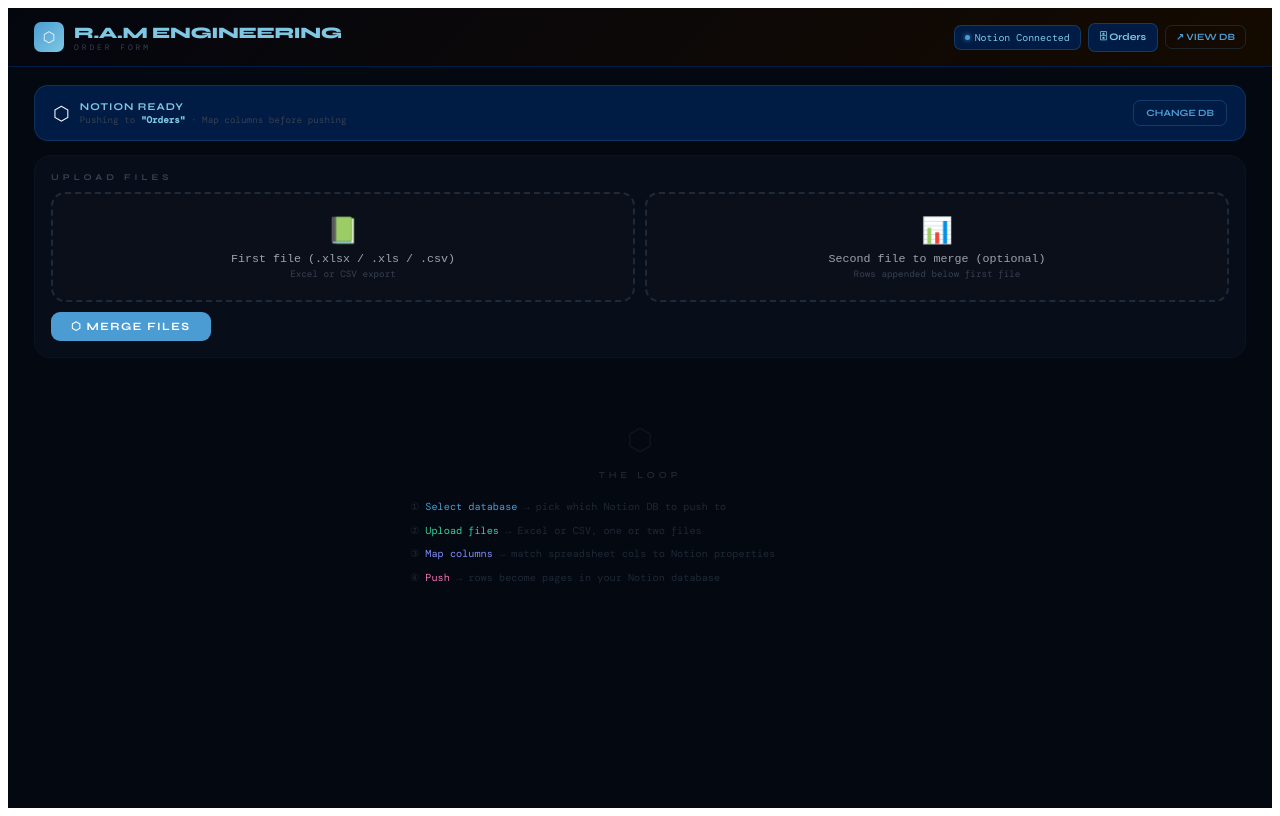
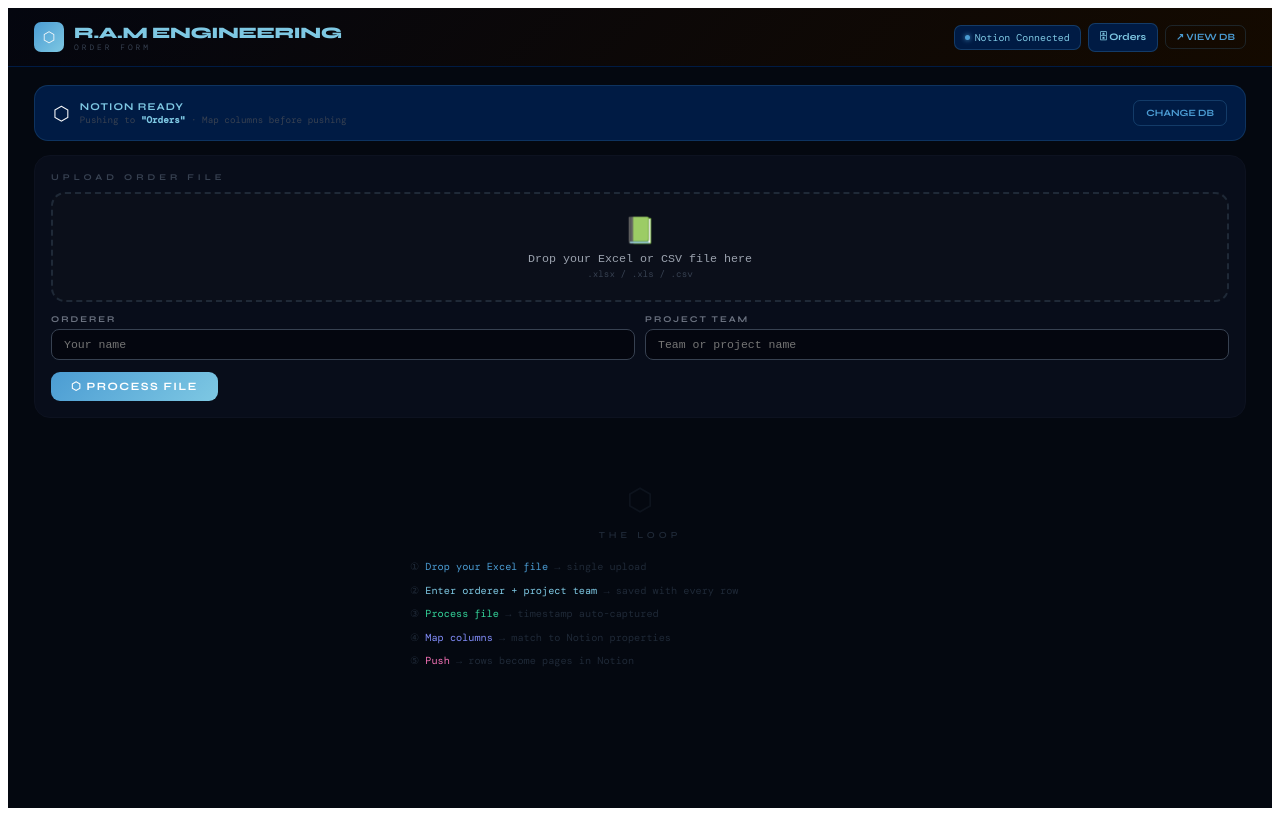
Before and after one commit to thomasvann/order-fusion, a React (Vite) app: page / in a window 1280 px wide. Built offline with nearby package versions, Linux system fonts and the light colour scheme; a web font is replaced by a local one.

Commit message:
single dropzone, timestamp, orderer, project team

```diff
--- a/src/App.jsx
+++ b/src/App.jsx
@@ -512,9 +512,13 @@
 // MAIN APP
 // ─────────────────────────────────────────────────────────────────────────────
 export default function App() {
-  // Files
+  // Files — single drop zone only
   const [file1, setFile1] = useState(null);
-  const [file2, setFile2] = useState(null);
+  const [uploadTimestamp, setUploadTimestamp] = useState(null);
+
+  // Order metadata
+  const [orderer, setOrderer] = useState("");
+  const [projectTeam, setProjectTeam] = useState("");
 
   // Parsed / merged data
   const [mergedData, setMergedData] = useState(null);
@@ -556,50 +560,41 @@
 
   // ── Parse & Merge ──
   const merge = useCallback(async () => {
-    if (!file1 && !file2) { setError("Upload at least one file."); return; }
+    if (!file1) { setError("Upload a file first."); return; }
     setLoading(true); setError(null); setColumnMapping(null);
     try {
-      let r1 = null, r2 = null;
-      if (file1) r1 = await parseFile(file1);
-      if (file2) r2 = await parseFile(file2);
+      const r1 = await parseFile(file1);
+      const hdrs = [...r1.headers, "Timestamp", "Orderer", "Project Team"];
 
-      const allHeaderSet = new Set();
-      if (r1) r1.headers.forEach((h) => allHeaderSet.add(h));
-      if (r2) r2.headers.forEach((h) => allHeaderSet.add(h));
-      const hdrs = [...allHeaderSet];
+      const ts = uploadTimestamp ? uploadTimestamp.toLocaleString() : new Date().toLocaleString();
 
-      const buildRows = (result, origin) => {
-        if (!result || !result.dataRows.length) return [];
-        return result.dataRows
-          .filter((row) => row.some((c) => c !== ""))
-          .map((row) => {
-            const obj = { _source: result.name, _origin: origin };
-            hdrs.forEach((h) => { const i = result.headers.indexOf(h); obj[h] = i !== -1 ? row[i] : ""; });
-            return obj;
-          });
-      };
-
-      const rows1 = buildRows(r1, "file1");
-      const rows2 = buildRows(r2, "file2");
-      const merged = [...rows1, ...rows2];
+      const rows1 = r1.dataRows
+        .filter((row) => row.some((c) => c !== ""))
+        .map((row) => {
+          const obj = { _source: r1.name, _origin: "file1" };
+          r1.headers.forEach((h) => { const i = r1.headers.indexOf(h); obj[h] = i !== -1 ? row[i] : ""; });
+          obj["Timestamp"] = ts;
+          obj["Orderer"] = orderer;
+          obj["Project Team"] = projectTeam;
+          return obj;
+        });
 
       const types = {};
-      hdrs.forEach((h) => { types[h] = inferColType(h, merged.map((r) => String(r[h] ?? "").trim())); });
-
-      const info = [];
-      if (r1) info.push(`File 1: ${r1.dataRows.length} rows`);
-      if (r2) info.push(`File 2: ${r2.dataRows.length} rows`);
+      hdrs.forEach((h) => { types[h] = inferColType(h, rows1.map((r) => String(r[h] ?? "").trim())); });
+      types["Timestamp"] = "text";
+      types["Orderer"] = "text";
+      types["Project Team"] = "text";
 
       setHeaders(hdrs);
       setColTypes(types);
-      setMergedData(merged);
-      setParseInfo(info);
+      setMergedData(rows1);
+      setParseInfo([`File: ${r1.dataRows.length} rows`, `Uploaded: ${ts}`]);
       setSortCol(null);
     } catch (e) {
       setError("Parse error: " + e.message);
     }
     setLoading(false);
-  }, [file1, file2]);
+  }, [file1, uploadTimestamp, orderer, projectTeam]);
 
   // ── Open column mapper ──
   const openMapper = useCallback(async () => {
@@ -785,16 +780,47 @@
 
         {/* ── UPLOAD ── */}
         <div style={{ background: "#080d1a", border: "1px solid #0d1220", borderRadius: "16px", padding: "16px", marginBottom: "14px" }}>
-          <div style={{ fontFamily: "'Syne',sans-serif", fontWeight: 700, fontSize: "0.55rem", letterSpacing: "4px", color: "#374151", marginBottom: "10px" }}>UPLOAD FILES</div>
-          <div style={{ display: "flex", gap: "10px", marginBottom: "10px", flexWrap: "wrap" }}>
-            <DropZone label="First file (.xlsx / .xls / .csv)" sublabel="Excel or CSV export" icon="📗" accept=".csv,.xlsx,.xls" onFile={setFile1} file={file1} />
-            <DropZone label="Second file to merge (optional)" sublabel="Rows appended below first file" icon="📊" accept=".xlsx,.xls,.csv" onFile={setFile2} file={file2} />
+          <div style={{ fontFamily: "'Syne',sans-serif", fontWeight: 700, fontSize: "0.55rem", letterSpacing: "4px", color: "#374151", marginBottom: "10px" }}>UPLOAD ORDER FILE</div>
+
+          {/* Single drop zone */}
+          <div style={{ marginBottom: "12px" }}>
+            <DropZone label="Drop your Excel or CSV file here" sublabel=".xlsx / .xls / .csv" icon="📗" accept=".csv,.xlsx,.xls" onFile={(f) => { setFile1(f); setUploadTimestamp(new Date()); }} file={file1} />
           </div>
+
+          {/* Orderer + Project Team */}
+          <div style={{ display: "flex", gap: "10px", marginBottom: "12px", flexWrap: "wrap" }}>
+            <div style={{ flex: 1, minWidth: "180px" }}>
+              <div style={{ color: "#6b7280", fontSize: "0.55rem", letterSpacing: "2px", fontFamily: "'Syne',sans-serif", fontWeight: 700, marginBottom: "5px" }}>ORDERER</div>
+              <input
+                value={orderer}
+                onChange={(e) => setOrderer(e.target.value)}
+                placeholder="Your name"
+                style={{ width: "100%", background: "#04060f", border: "1px solid #374151", borderRadius: "8px", padding: "8px 12px", color: "#f9fafb", fontSize: "0.72rem", fontFamily: "monospace", outline: "none", boxSizing: "border-box" }}
+              />
+            </div>
+            <div style={{ flex: 1, minWidth: "180px" }}>
+              <div style={{ color: "#6b7280", fontSize: "0.55rem", letterSpacing: "2px", fontFamily: "'Syne',sans-serif", fontWeight: 700, marginBottom: "5px" }}>PROJECT TEAM</div>
+              <input
+                value={projectTeam}
+                onChange={(e) => setProjectTeam(e.target.value)}
+                placeholder="Team or project name"
+                style={{ width: "100%", background: "#04060f", border: "1px solid #374151", borderRadius: "8px", padding: "8px 12px", color: "#f9fafb", fontSize: "0.72rem", fontFamily: "monospace", outline: "none", boxSizing: "border-box" }}
+              />
+            </div>
+          </div>
+
+          {/* Timestamp display */}
+          {uploadTimestamp && (
+            <div style={{ color: "#4B9CD3", fontSize: "0.6rem", marginBottom: "10px", fontFamily: "monospace" }}>
+              🕐 Uploaded: {uploadTimestamp.toLocaleString()}
+            </div>
+          )}
+
           {error && <div style={{ color: "#f87171", fontSize: "0.67rem", padding: "6px 11px", background: "#160404", borderRadius: "7px", marginBottom: "8px" }}>⚠ {error}</div>}
           <div style={{ display: "flex", alignItems: "center", gap: "9px", flexWrap: "wrap" }}>
             <button onClick={merge} disabled={loading}
-              style={{ background: loading ? "#111827" : "linear-gradient(135deg,#4B9CD3,#4B9CD3)", color: loading ? "#4b5563" : "#fff", border: "none", borderRadius: "9px", padding: "8px 20px", fontFamily: "'Syne',sans-serif", fontWeight: 700, fontSize: "0.7rem", letterSpacing: "1.5px", cursor: loading ? "not-allowed" : "pointer", display: "flex", alignItems: "center", gap: "5px" }}>
-              {loading ? <><span className="spin">↻</span> PARSING…</> : "⬡ MERGE FILES"}
+              style={{ background: loading ? "#111827" : "linear-gradient(135deg,#4B9CD3,#7EC8E3)", color: loading ? "#4b5563" : "#fff", border: "none", borderRadius: "9px", padding: "8px 20px", fontFamily: "'Syne',sans-serif", fontWeight: 700, fontSize: "0.7rem", letterSpacing: "1.5px", cursor: loading ? "not-allowed" : "pointer", display: "flex", alignItems: "center", gap: "5px" }}>
+              {loading ? <><span className="spin">↻</span> PARSING…</> : "⬡ PROCESS FILE"}
             </button>
             {notionReady && mergedData && !columnMapping && <span style={{ color: "#4B9CD3", fontSize: "0.58rem" }}>↑ Push to Notion to map columns</span>}
             {columnMapping && <span style={{ color: "#34d399", fontSize: "0.58rem" }}>✓ Mapping saved — push again to re-upload</span>}
@@ -976,10 +1002,11 @@
             <div style={{ fontSize: "1.9rem", marginBottom: "10px", opacity: 0.35 }}>⬡</div>
             <div style={{ fontFamily: "'Syne',sans-serif", fontSize: "0.58rem", letterSpacing: "4px", marginBottom: "14px" }}>THE LOOP</div>
             <div style={{ color: "#1f2937", fontSize: "0.64rem", lineHeight: 2.3, maxWidth: "460px", margin: "0 auto", textAlign: "left" }}>
-              <div>① <span style={{ color: "#4B9CD3" }}>Select database</span> → pick which Notion DB to push to</div>
-              <div>② <span style={{ color: "#34d399" }}>Upload files</span> → Excel or CSV, one or two files</div>
-              <div>③ <span style={{ color: "#818cf8" }}>Map columns</span> → match spreadsheet cols to Notion properties</div>
-              <div>④ <span style={{ color: "#f472b6" }}>Push</span> → rows become pages in your Notion database</div>
+              <div>① <span style={{ color: "#4B9CD3" }}>Drop your Excel file</span> → single upload</div>
+              <div>② <span style={{ color: "#7EC8E3" }}>Enter orderer + project team</span> → saved with every row</div>
+              <div>③ <span style={{ color: "#34d399" }}>Process file</span> → timestamp auto-captured</div>
+              <div>④ <span style={{ color: "#818cf8" }}>Map columns</span> → match to Notion properties</div>
+              <div>⑤ <span style={{ color: "#f472b6" }}>Push</span> → rows become pages in Notion</div>
             </div>
           </div>
         )}
```
Also changed, not shown: 3 other files (tests, documents, lock files or other folders).
